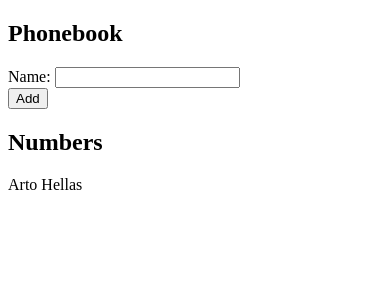
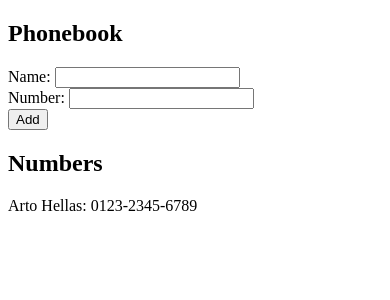
Before and after one commit to SimonO7/Full-Stack-Open, a React (Create React App) app in the folder Part2/phonebook/: page / in a window 390 px wide. Shown: the top 300 px of the page. Built offline with nearby package versions, Linux system fonts and the light colour scheme.

Commit message:
Complete exercise 2.8 Add field to allow phone number entry Add phone number to entries

```diff
--- a/Part2/phonebook/src/App.js
+++ b/Part2/phonebook/src/App.js
@@ -2,22 +2,32 @@
 
 const App = () => {
   const [persons, setPersons] = useState([
-    { name: 'Arto Hellas' }
+    {
+      name: 'Arto Hellas',
+      number: '0123-2345-6789'
+    }
   ])
   const [newName, setNewName] = useState('')
+  const [newNumber, setNewNumber] = useState('')
 
   // Handle new input into the name field
   const handleNameEntry = (event) => {
     setNewName(event.target.value)
   }
 
+  // Handle new input into number field
+  const handleNumberEntry = (event) => {
+    setNewNumber(event.target.value)
+  }
+
   // Handle adding entry into the phonebook
   const addEntry = (event) => {
     event.preventDefault()
 
-    // Make an object
+    // Make an new entry object
     const newEntry = {
-      name: newName
+      name: newName,
+      number: newNumber
     }
 
     // Check if object with same values already exists in the phonebook
@@ -30,6 +40,7 @@
     // Add entry to the phonebook if it doesn't exist
     setPersons(persons.concat(newEntry))
     setNewName('')
+    setNewNumber('')
   }
 
   // Check to see if an object with the same value exists in the given array.
@@ -51,12 +62,15 @@
           Name: <input value={newName} onChange={handleNameEntry} />
         </div>
         <div>
+          Number: <input value={newNumber} onChange={handleNumberEntry} />
+        </div>
+        <div>
           <button type="submit">Add</button>
         </div>
       </form>
       <h2>Numbers</h2>
       <div>
-        {persons.map(person => <p key={person.name}>{person.name}</p>)}
+        {persons.map(person => <p key={person.name}>{person.name}: {person.number}</p>)}
       </div>
     </div>
   )
```
